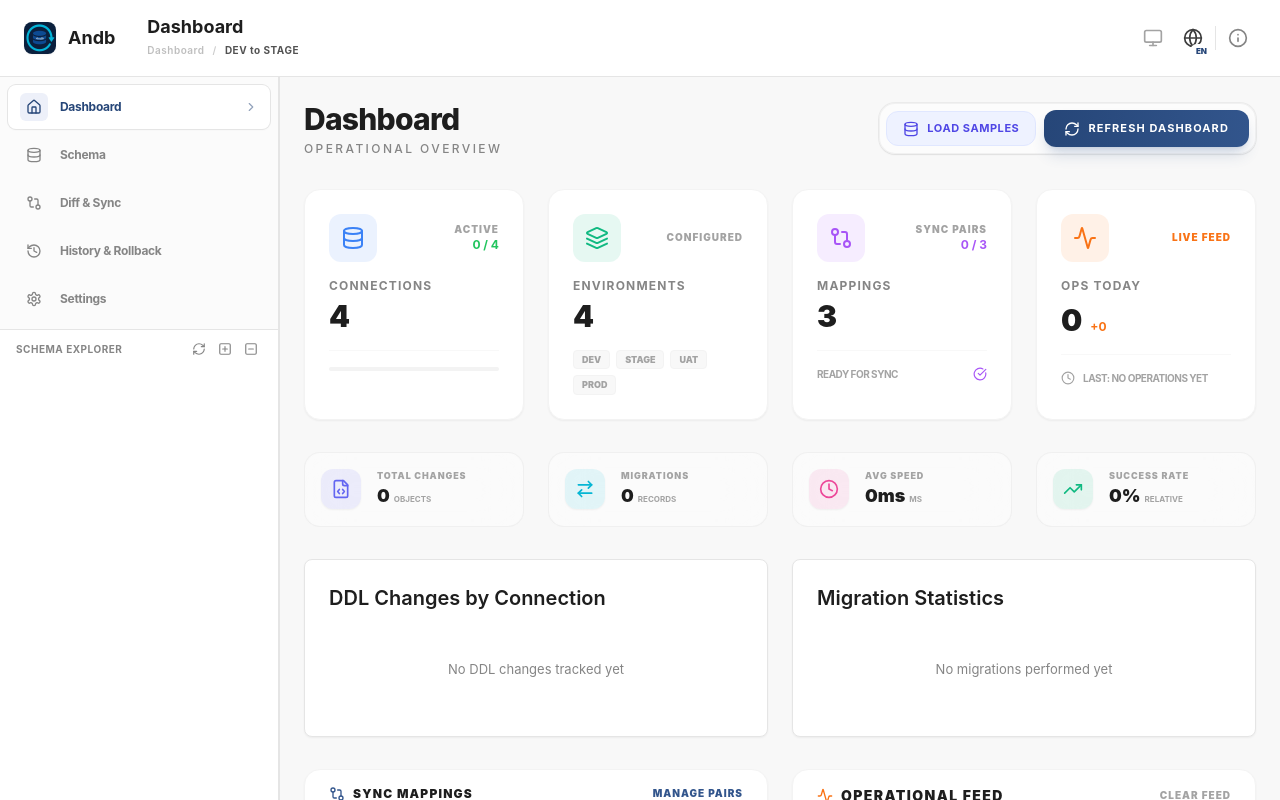
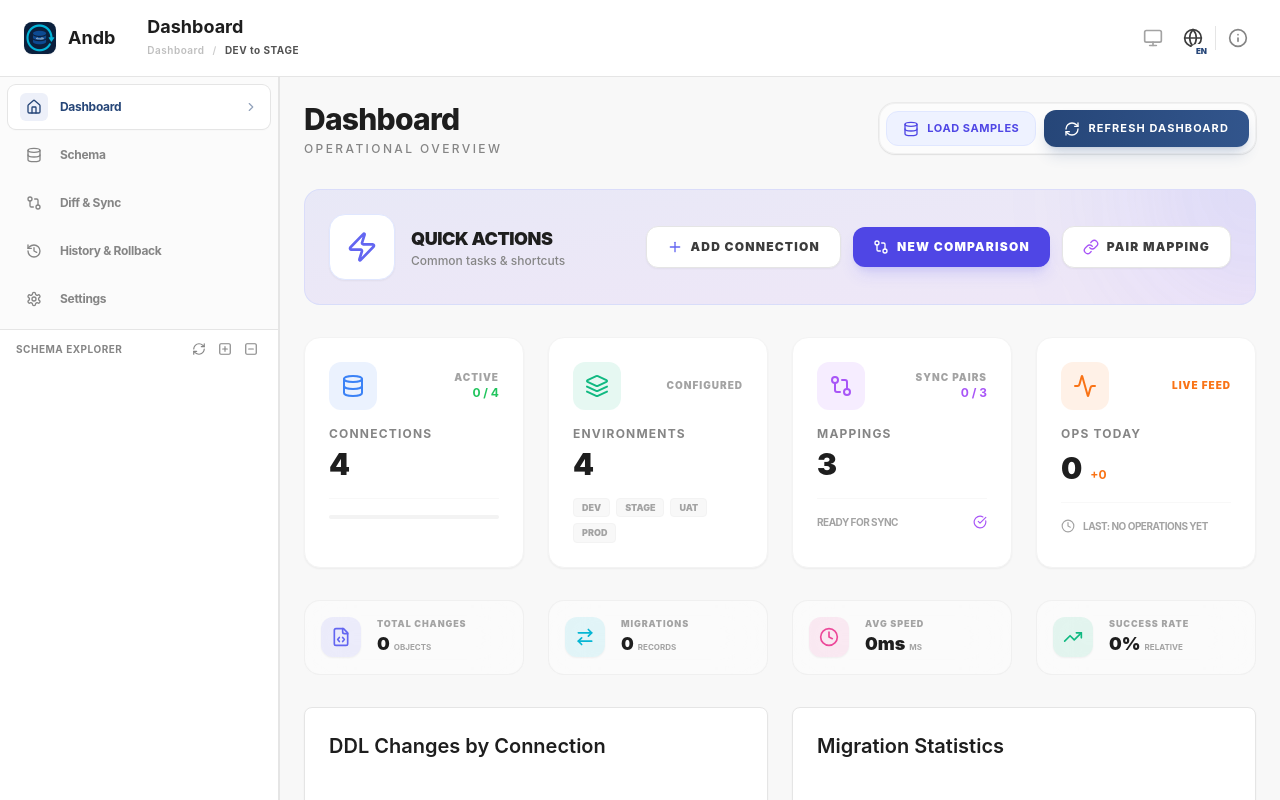
Before and after one commit to ph4n4n/andb-ui, a Vue app: page / in a window 1280 px wide. Built offline with nearby package versions, Linux system fonts and the light colour scheme.

Commit message:
feat: release phase 1 beta (multi-db support, dashboard revamp, onboarding flow)

```diff
--- a/src/components/ConnectionForm.vue
+++ b/src/components/ConnectionForm.vue
@@ -58,8 +58,8 @@
               class="w-full px-4 py-3 text-sm border border-gray-200 dark:border-gray-700 rounded-xl bg-gray-50/50 dark:bg-gray-800/50 text-gray-900 dark:text-white focus:ring-2 focus:ring-primary-500/20 focus:border-primary-500 transition-all appearance-none outline-none"
             >
               <option value="mysql">MySQL / MariaDB</option>
-              <option value="postgres">PostgreSQL</option>
-              <option value="sqlite">SQLite</option>
+              <option value="postgres" disabled>PostgreSQL {{ $t('connections.comingSoon') }}</option>
+              <option value="sqlite">SQLite {{ $t('connections.beta') }}</option>
             </select>
             <ChevronDown class="absolute right-4 top-1/2 -translate-y-1/2 w-4 h-4 text-gray-400 pointer-events-none group-hover:text-primary-500 transition-colors" />
           </div>
--- a/src/components/ConnectionList.vue
+++ b/src/components/ConnectionList.vue
@@ -179,8 +179,14 @@
               <td class="px-6 py-4 whitespace-nowrap">
                 <div class="flex items-center">
                   <div class="flex-shrink-0 h-10 w-10">
-                    <div class="h-10 w-10 rounded-full bg-primary-100 dark:bg-primary-900 flex items-center justify-center">
-                      <Database class="w-5 h-5 text-primary-600 dark:text-primary-400" />
+                    <div class="h-10 w-10 rounded-full bg-primary-100 dark:bg-primary-900 flex items-center justify-center overflow-hidden">
+                      <img
+                        v-if="getDbIcon(connection.type)"
+                        :src="getDbIcon(connection.type)"
+                        :alt="connection.type"
+                        class="w-6 h-6 object-contain"
+                      />
+                      <Database v-else class="w-5 h-5 text-primary-600 dark:text-primary-400" />
                     </div>
                   </div>
                   <div class="ml-4">
@@ -431,6 +437,19 @@ const getStatusColor = (status: string) => {
   return colors[status as keyof typeof colors] || 'bg-gray-400'
 }
 
+const getDbIcon = (type?: string) => {
+  switch (type) {
+    case 'mysql':
+      return 'https://cdn.jsdelivr.net/gh/devicons/devicon/icons/mysql/mysql-original.svg'
+    case 'postgres':
+      return 'https://cdn.jsdelivr.net/gh/devicons/devicon/icons/postgresql/postgresql-original.svg'
+    case 'sqlite':
+      return 'https://cdn.jsdelivr.net/gh/devicons/devicon/icons/sqlite/sqlite-original.svg'
+    default:
+      return undefined
+  }
+}
+
 const formatLastTested = (lastTested?: string | Date) => {
   if (!lastTested) return $t('connections.neverTested')
   return new Date(lastTested).toLocaleString()
--- a/src/components/ConnectionManager.vue
+++ b/src/components/ConnectionManager.vue
@@ -206,6 +206,7 @@ const selectedEnvironment = ref('DEV')
 const showAddForm = ref(false)
 const editingConnection = ref<DatabaseConnection | null>(null)
 
+
 // Computed
 const enabledEnvironments = computed(() => connectionPairsStore.enabledEnvironments)
 
@@ -259,15 +260,58 @@ const deleteConnection = (id: string) => {
 }
 
 const handleSaveConnection = (connectionData: Omit<DatabaseConnection, 'id'>) => {
+  const isNew = !editingConnection.value
+
   if (editingConnection.value) {
     appStore.updateConnection(editingConnection.value.id, connectionData)
   } else {
-    appStore.addConnection({
-      ...connectionData,
-      environment: selectedEnvironment.value as 'DEV' | 'STAGE' | 'UAT' | 'PROD'
-    })
+    // Override environment with selected tab if adding new, or trust form?
+    // Actually form has environment field. Let's use form's environment.
+    // If form env differs from tab, we might want to switch tab?
+    // For now, trust the form data.
+    appStore.addConnection(connectionData)
+    // Switch tab to the new connection's environment
+    if (connectionData.environment && enabledEnvironments.value.find(e => e.name === connectionData.environment)) {
+        selectedEnvironment.value = connectionData.environment
+    }
   }
+
   closeForm()
+
+  // Onboarding Logic
+  if (isNew) {
+    const totalConns = appStore.connections.length
+    if (totalConns === 1) {
+      // User just added their FIRST connection ever.
+      // Suggest adding a second one.
+      if (confirm($t('onboarding.firstConnectionSuccess'))) {
+         // Open form again, maybe pre-select a different environment?
+         // E.g. if they added DEV, switch tab to STAGE and open form?
+         const currentEnv = connectionData.environment
+         const nextEnv = enabledEnvironments.value.find(e => e.name !== currentEnv)
+         if (nextEnv) {
+            selectedEnvironment.value = nextEnv.name
+         }
+         setTimeout(() => {
+             showAddForm.value = true
+         }, 300)
+      }
+    } else if (totalConns === 2) {
+      // User has 2 connections. Suggest Pairing?
+      // Check if they are in different environments
+      const envs = new Set(appStore.connections.map(c => c.environment))
+      if (envs.size > 1) {
+           if (confirm($t('onboarding.readyToPair'))) {
+             // Navigate to Pairs tab
+             // We can't easily emit event to parent to switch tab,
+             // but we can use router or update query param if supported,
+             // or just let user discover it.
+             // Ideally we should emit an event to parent Settings.vue to switch activeCategory.
+             // But for now, let's just show a nice alert/toast or nothing to avoid complexity if "cook thôi".
+           }
+      }
+    }
+  }
 }
 
 const closeForm = () => {
--- a/src/i18n/en.yaml
+++ b/src/i18n/en.yaml
@@ -77,6 +77,10 @@ dashboard:
   refreshDashboard: 'Refresh Dashboard'
   active: 'Active'
   configured: 'Configured'
+  quickActions: 'Quick Actions'
+  quickActionsDesc: 'Common tasks & shortcuts'
+  newComparison: 'New Comparison'
+  pairMapping: 'Pair Mapping'
   syncPairs: 'Sync Pairs'
   liveFeed: 'Live Feed'
   connections: 'Connections'
@@ -324,6 +328,8 @@ connections:
   confirmDelete: 'Are you sure you want to delete this connection?'
   confirmBulkDelete: 'Are you sure you want to delete {count} connections?'
   searchPlaceholder: 'Search connections...'
+  beta: '(Beta)'
+  comingSoon: '(Coming Soon)'
   allEnvironments: 'All Environments'
   allStatuses: 'All Statuses'
   noConnections: 'No connections found'
@@ -369,6 +375,10 @@ environments:
       enableDisable: 'Check/uncheck to enable/disable environments'
       defaults: 'Default environments (DEV, STAGE, UAT, PROD) cannot be deleted'
       sequence: 'Order determines the sequence in migration workflows'
+
+  onboarding:
+    firstConnectionSuccess: 'Awesome! You added your first connection. Do you want to add a second one (e.g. Staging or Prod) to start comparing?'
+    readyToPair: 'Great! You have multiple connections now. Go to "Sync Pairs" tab to link them together?'
 
 validation:
   required: '{field} is required'
--- a/src/views/Dashboard.vue
+++ b/src/views/Dashboard.vue
@@ -52,6 +52,50 @@
               <span v-if="appStore.buttonStyle !== 'icons'">{{ appStore.buttonStyle === 'full' ? $t('dashboard.refreshDashboard') : $t('dashboard.refresh') }}</span>
             </button>
           </div>
+        </div>
+
+        <!-- Quick Actions Card -->
+        <div class="mb-8">
+           <div class="bg-gradient-to-br from-indigo-500/10 to-purple-500/10 dark:from-indigo-900/40 dark:to-purple-900/40 rounded-2xl p-6 border border-indigo-200/50 dark:border-indigo-700/50 flex flex-col sm:flex-row items-center justify-between gap-6 relative overflow-hidden group">
+             <!-- Decorators -->
+             <div class="absolute top-0 right-0 w-64 h-64 bg-indigo-500/10 rounded-full blur-3xl -translate-y-1/2 translate-x-1/2 pointer-events-none"></div>
+
+             <div class="flex items-center gap-4 relative z-10 w-full sm:w-auto">
+               <div class="p-4 bg-white dark:bg-gray-800 rounded-2xl shadow-sm border border-indigo-100 dark:border-indigo-700">
+                 <Flash class="w-8 h-8 text-indigo-500" />
+               </div>
+               <div>
+                  <h2 class="text-lg font-black text-gray-900 dark:text-white uppercase tracking-tight">{{ $t('dashboard.quickActions') }}</h2>
+                  <p class="text-xs text-gray-500 dark:text-gray-400 font-medium max-w-[200px]">{{ $t('dashboard.quickActionsDesc') }}</p>
+               </div>
+             </div>
+
+             <div class="flex flex-wrap items-center gap-3 relative z-10 w-full sm:w-auto justify-end">
+               <button
+                 @click="navigateTo('/settings?tab=connections')"
+                 class="flex items-center gap-2 px-5 py-3 bg-white dark:bg-gray-800 hover:bg-gray-50 dark:hover:bg-gray-700 border border-gray-200 dark:border-gray-700 rounded-xl shadow-sm transition-all duration-300 hover:-translate-y-0.5"
+               >
+                 <Plus class="w-4 h-4 text-indigo-500" />
+                 <span class="text-xs font-black text-gray-700 dark:text-gray-200 uppercase tracking-widest">{{ $t('connections.addConnection') }}</span>
+               </button>
+
+               <button
+                 @click="navigateTo('/compare')"
+                 class="flex items-center gap-2 px-5 py-3 bg-indigo-600 hover:bg-indigo-500 text-white rounded-xl shadow-lg shadow-indigo-500/20 transition-all duration-300 hover:-translate-y-0.5"
+               >
+                 <GitCompare class="w-4 h-4 text-white" />
+                 <span class="text-xs font-black uppercase tracking-widest">{{ $t('dashboard.newComparison') }}</span>
+               </button>
+
+               <button
+                @click="navigateTo('/settings?tab=pairs')"
+                 class="flex items-center gap-2 px-5 py-3 bg-white dark:bg-gray-800 hover:bg-gray-50 dark:hover:bg-gray-700 border border-gray-200 dark:border-gray-700 rounded-xl shadow-sm transition-all duration-300 hover:-translate-y-0.5"
+               >
+                 <Link class="w-4 h-4 text-purple-500" />
+                 <span class="text-xs font-black text-gray-700 dark:text-gray-200 uppercase tracking-widest">{{ $t('dashboard.pairMapping') }}</span>
+               </button>
+             </div>
+           </div>
         </div>
 
         <!-- Stats Cards -->
@@ -340,7 +384,10 @@ import {
   CheckCircle,
   FileCode,
   Clock,
-  ArrowRightLeft
+  ArrowRightLeft,
+  Zap as Flash,
+  Link,
+  Plus
 } from 'lucide-vue-next'
 import MainLayout from '@/layouts/MainLayout.vue'
 import { useAppStore } from '@/stores/app'
```
Also changed, not shown: 1 other file (tests, documents, lock files or other folders).
